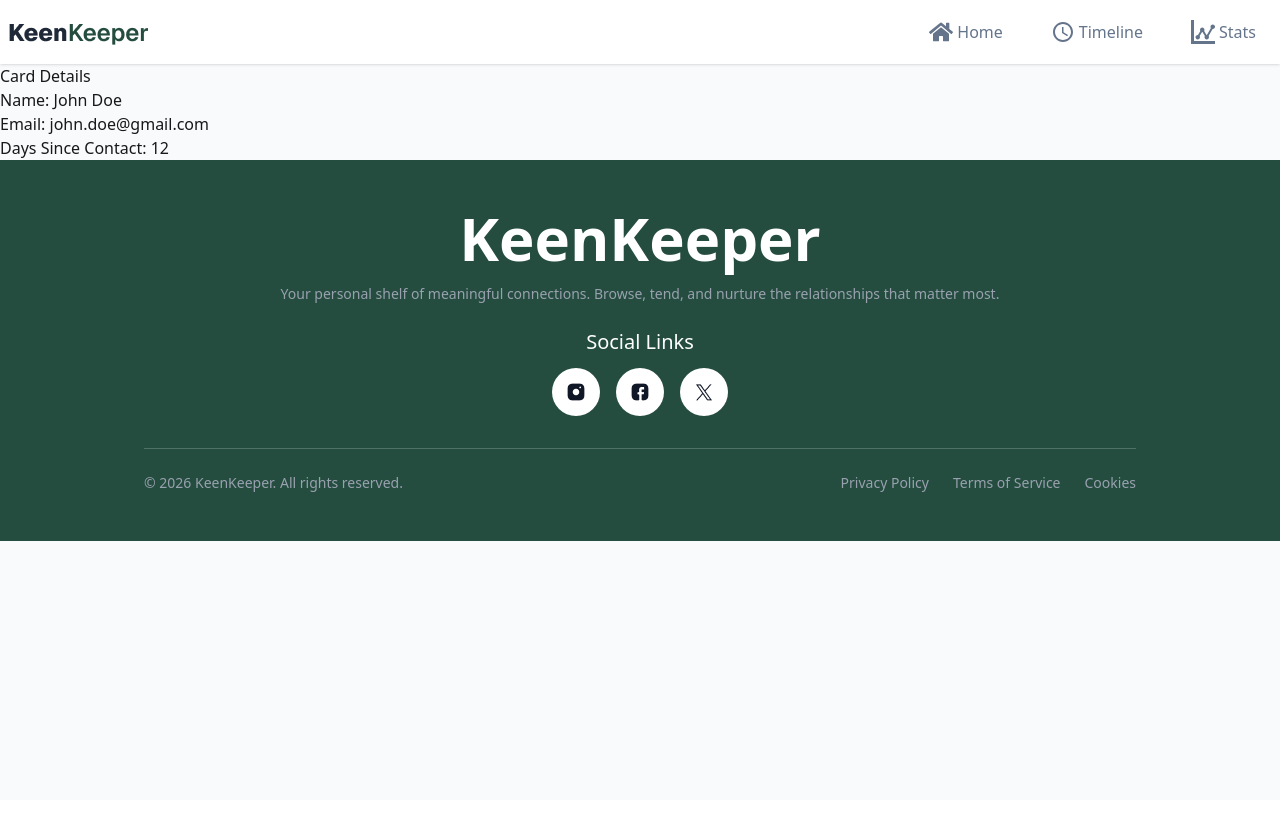
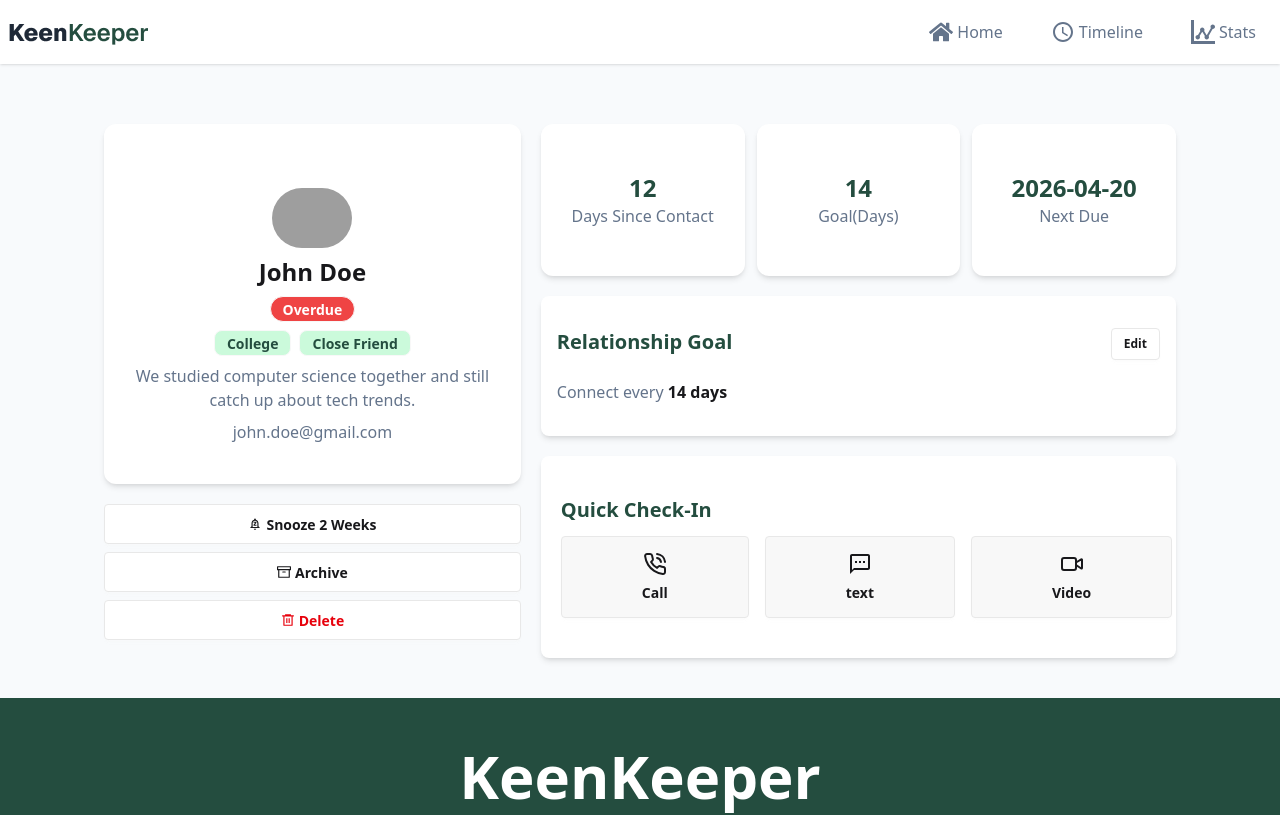
Before and after one commit to rabbitkg/B13-A07, a Next.js app: page /friend/1 in a window 1280 px wide. Shown: the top 815 px of the page. Built offline with nearby package versions, Linux system fonts and the light colour scheme; grey boxes are pictures that could not be loaded.

Commit message:
added and degine friendCard Details.

```diff
--- a/src/app/friend/[cardDetails]/page.jsx
+++ b/src/app/friend/[cardDetails]/page.jsx
@@ -1,3 +1,8 @@
+import Image from "next/image";
+import { FiArchive } from "react-icons/fi";
+import { LuPhoneCall, LuVideo } from "react-icons/lu";
+import { MdOutlineNotificationsPaused, MdOutlineTextsms } from "react-icons/md";
+import { RiDeleteBin6Line } from "react-icons/ri";
 
 
 
@@ -16,13 +21,110 @@
 
     return (
         <div>
-            <h2>Card Details</h2>
 
             {card ? (
-                <div>
-                    <p>Name: {card.name}</p>
-                    <p>Email: {card.email}</p>
-                    <p>Days Since Contact: {card.days_since_contact}</p>
+                <div className="max-w-6xl container mx-auto mt-5">
+
+                    <div className="grid grid-cols-5 gap-5 p-10">
+                        <div className="col-span-2">
+                            <div className="shadow-md bg-white rounded-xl py-10 px-4 flex flex-col items-center text-center gap-2">
+                                <div >
+                                    <div >
+                                        {card.picture && (
+                                            <Image
+                                                src={card.picture}
+                                                alt={card.name}
+                                                width={80}
+                                                height={800}
+                                                className="rounded-full mt-6"
+                                            />
+                                        )}
+                                    </div>
+                                </div>
+                                <h2 className="font-semibold text-2xl">{card.name}</h2>
+
+                                <p className={`badge p-3 rounded-full text-white font-semibold ${card.status === "Overdue"
+                                    ? "bg-[#EF4444]"
+                                    : card.status === "On-Track"
+                                        ? "bg-[#244D3F]"
+                                        : card.status === "Almost Due"
+                                            ? "bg-[#EFAD44]"
+                                            : "bg-gray-400"
+                                    }`}>{card.status}</p>
+
+                                <div className="card-actions justify-end">
+
+                                    {card.tags.map((tag, ind) => (
+                                        <div
+                                            key={ind} className="badge bg-[#CBFADB] p-3 text-[#244D3F] font-semibold" >
+                                            {tag}
+                                        </div>
+                                    ))}
+                                </div>
+
+                                <p className="text-[#64748B]">{card.bio}</p>
+                                <p className="text-[#64748B]">{card.email}</p>
+
+                            </div>
+                            <div className="mt-5 space-y-2">
+                                <button className="btn w-full bg-white flex items-center justify-center gap-1 font-bold"><MdOutlineNotificationsPaused /> Snooze 2 Weeks </button>
+                                <button className="btn w-full bg-white flex items-center justify-center gap-1 font-bold"><FiArchive />
+                                    Archive </button>
+                                <button className="btn w-full bg-white flex items-center justify-center gap-1 font-bold text-red-600"><RiDeleteBin6Line />
+
+                                    Delete </button>
+                            </div>
+                        </div>
+                        <div className="col-span-3 rounded-xl space-y-5">
+                            <div className="grid grid-cols-3 gap-3 ">
+                                <div className="shadow-md rounded-xl text-center py-12 bg-white">
+                                    <div className="text-2xl text-[#244D3F] font-bold">{card.days_since_contact}</div>
+                                    <div className="text-[#64748B]">Days Since Contact</div>
+                                </div>
+                                <div className="shadow-md rounded-xl text-center py-12 bg-white">
+                                    <div className="text-2xl text-[#244D3F] font-bold">{card.goal}</div>
+                                    <div className="text-[#64748B]">Goal(Days)</div>
+                                </div>
+                                <div className="shadow-md rounded-xl text-center py-12 bg-white">
+                                    <div className="text-2xl text-[#244D3F] font-bold">{card.next_due_date}</div>
+                                    <div className="text-[#64748B]">Next Due</div>
+                                </div>
+                            </div>
+
+                            <div className="shadow-md rounded-lg px-4 py-8 bg-white relative">
+                                <button className="btn btn-sm bg-white float-right">Edit</button>
+                                <h3 className="font-bold text-xl text-[#244D3F]">Relationship Goal</h3>
+                                <br />
+                                <p className="font-bold"><span className="text-[#64748B] font-medium">Connect every</span> {card.goal} days</p>
+                            </div>
+
+                            <div className="shadow-md p-5 rounded-lg bg-white py-10">
+                                <h1 className="text-[#244D3F] mb-3 font-bold text-xl">Quick Check-In</h1>
+                                <div className="flex gap-4">
+                                    <button className="btn flex h-16 flex-col py-10 px-20">
+                                        <div>
+                                            <LuPhoneCall className="w-6 h-6"/>
+                                        </div>
+                                        <p>Call</p>
+                                    </button>
+                                    <button className="btn flex h-16 flex-col py-10 px-20">
+                                        <div>
+                                            <MdOutlineTextsms className="w-6 h-6"/>
+                                        </div>
+                                        <p>text</p>
+                                    </button>
+                                    <button className="btn flex h-16 flex-col py-10 px-20">
+                                        <div>
+                                            <LuVideo className="w-6 h-6"/>
+
+                                        </div>
+                                        <p>Video</p>
+                                    </button>
+                                </div>
+                            </div>
+                        </div>
+                    </div>
+
                 </div>
             ) : (
                 <p>Card not found</p>
--- a/src/app/friend/loading.jsx
+++ b/src/app/friend/loading.jsx
@@ -1,20 +1,28 @@
 
 
-const CardLoading = () => {
+// const CardLoading = () => {
+//     return (
+//         <div className="flex items-center justify-center h-screen">
+
+//             <span className="loading loading-spinner text-accent"></span>
+//             <span className="loading loading-spinner text-neutral"></span>
+//             <span className="loading loading-spinner text-info"></span>
+
+//         </div>
+//     );
+// };
+
+// export default CardLoading;
+
+// src/app/friend/loading.jsx
+export default function FriendsLoading() {
     return (
-        <div className="flex items-center justify-center h-screen">
-            <span className="loading loading-spinner text-info text-7xl"></span>
-            <span className="loading loading-spinner text-primary"></span>
-            <span className="loading loading-spinner text-secondary"></span>
-            <span className="loading loading-spinner text-accent"></span>
-            <span className="loading loading-spinner text-neutral"></span>
-            <span className="loading loading-spinner text-info"></span>
-            <span className="loading loading-spinner text-success"></span>
-            <span className="loading loading-spinner text-warning"></span>
-            <span className="loading loading-spinner text-error"></span>
-
+        <div className="flex items-center justify-center py-20">
+            <div className="flex gap-3">
+                <span className="loading loading-spinner loading-lg text-accent"></span>
+                <span className="loading loading-spinner loading-lg text-neutral"></span>
+                <span className="loading loading-spinner loading-lg text-info"></span>
+            </div>
         </div>
     );
-};
-
-export default CardLoading;
+}
--- a/src/app/friend/page.jsx
+++ b/src/app/friend/page.jsx
@@ -1,4 +1,4 @@
-// 'use client';
+'use client';
 import { use } from "react";
 import Image from "next/image";
 import Link from "next/link";
--- a/src/app/globals.css
+++ b/src/app/globals.css
@@ -1,5 +1,7 @@
 @import "tailwindcss";
 @plugin "daisyui";
+
+
 
 :root {
   --background: #F8FAFC;
```
